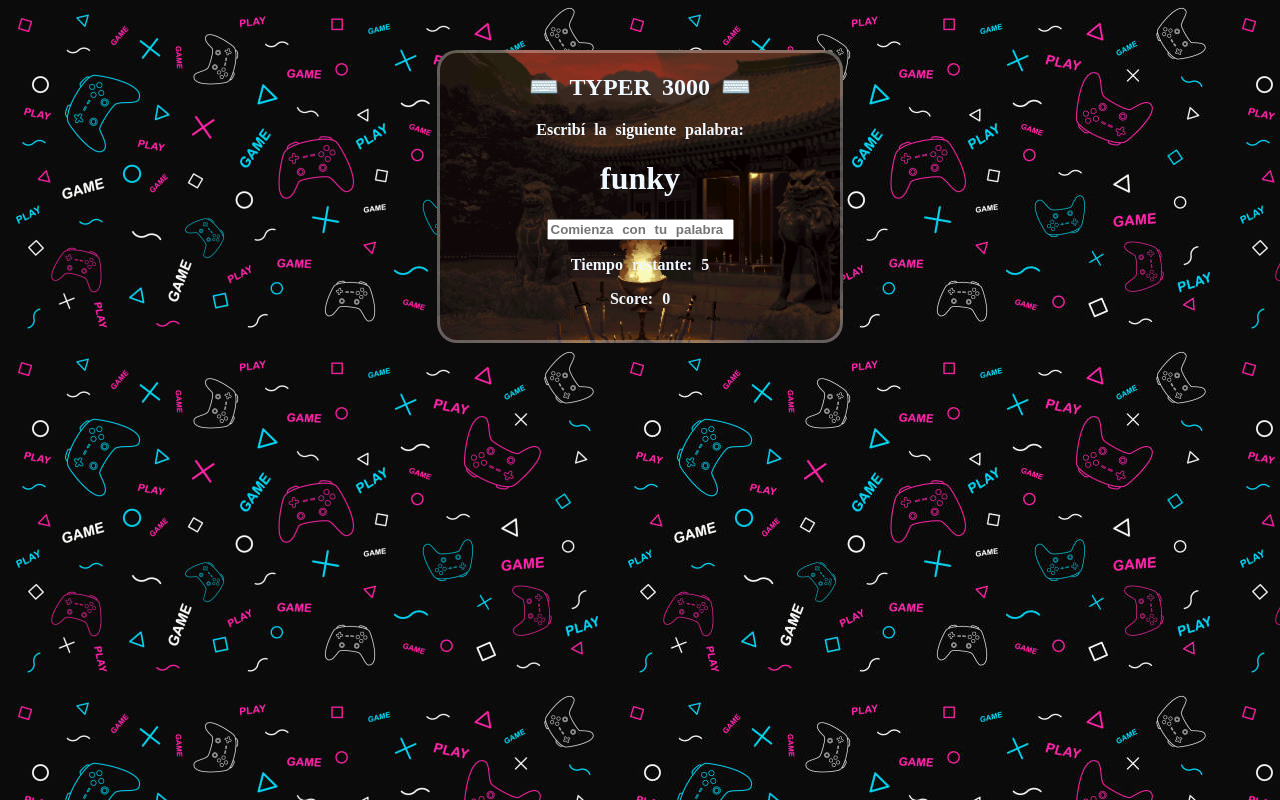
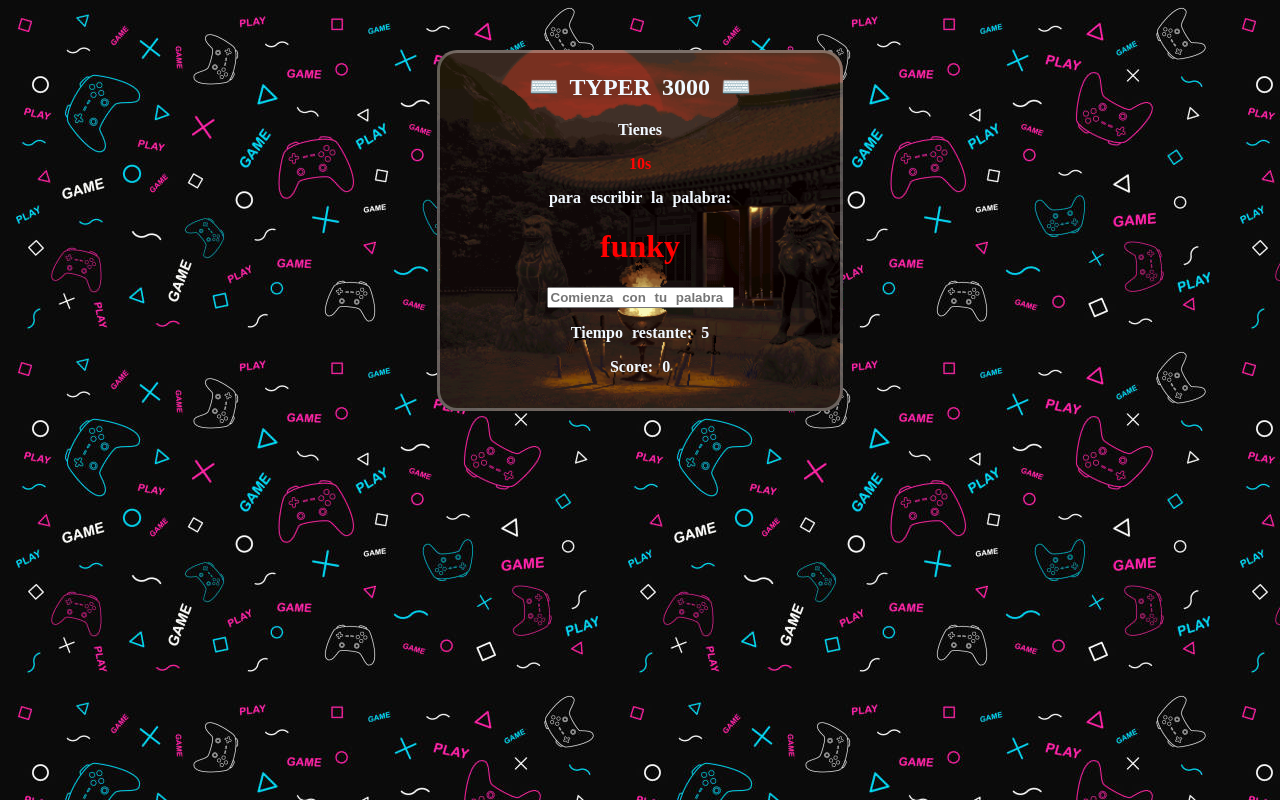
Before and after one commit to sebasolr/TyperD, a plain HTML site: page index.html in a window 1280 px wide. Drawn offline with Linux system fonts and the light colour scheme.

Commit message:
redcolor

```diff
--- a/index.html
+++ b/index.html
@@ -12,9 +12,9 @@
     <div class="container">
       <div class="main">
         <h2>⌨️ TYPER 3000 ⌨️</h2>
-        <p>Escribí la siguiente palabra:</p>
+        <p>Tienes <p class="colorsegundos"> 10s</p>  para escribir la palabra:</p>
         <h1 id="randomWord"></h1>
-        <input type="text" id="text" autocomplete="off" placeholder="Comienza con tu palabra random">
+        <input type="text" id="text" autocomplete="off" placeholder="Comienza con tu palabra random" ;>
         <p class="time-container">
         Tiempo restante: <span id="timeSpan">10s</span>
         </p>
--- a/style.css
+++ b/style.css
@@ -6,6 +6,13 @@
 body{
     background-image: url(bg1.jpg);
 
+}
+
+.colorsegundos{
+    color: rgb(255, 4, 4);
+}
+#randomWord{
+    color: rgb(255,0,0);
 }
 .container{
     text-align: center;
@@ -19,6 +26,9 @@ body{
     margin: 50px auto;
 
 }
+input{
+     color: rgb(228, 0, 0);
+}
 #end-game-container{
     font-size: 2rem;
 }
```
